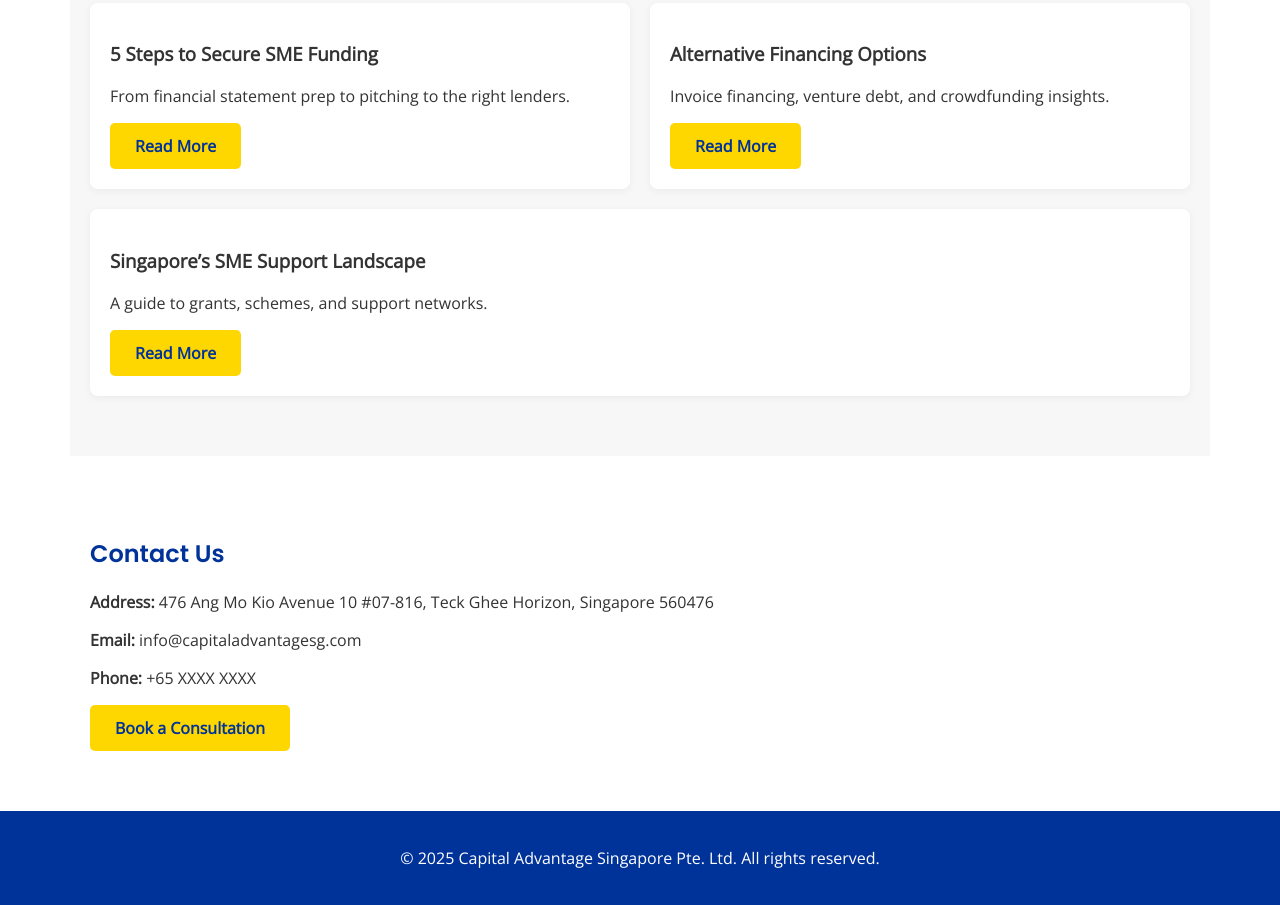
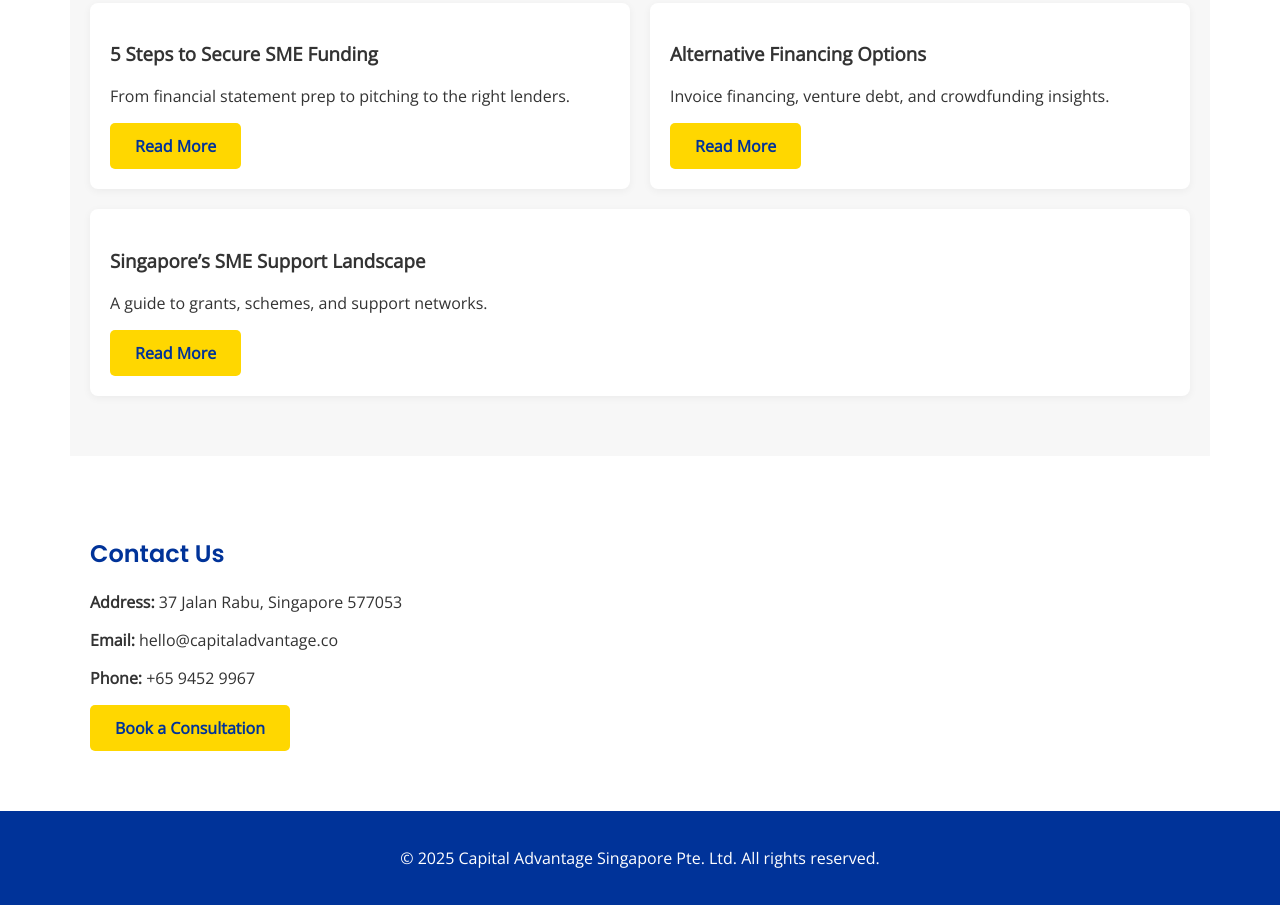
Before and after one commit to ThinkShiftDesign/capitaladvantagesg, a plain HTML site: page index.html in a window 1280 px wide. Shown: the part 2094-2999 px from the top of the page. Drawn offline with nearby package versions, Linux system fonts and the light colour scheme.

Commit message:
Update index.html

```diff
--- a/index.html
+++ b/index.html
@@ -99,10 +99,10 @@
 
 <section id="contact">
   <h2>Contact Us</h2>
-  <p><strong>Address:</strong> 476 Ang Mo Kio Avenue 10 #07-816, Teck Ghee Horizon, Singapore 560476</p>
-  <p><strong>Email:</strong> info@capitaladvantagesg.com</p>
-  <p><strong>Phone:</strong> +65 XXXX XXXX</p>
-  <a href="mailto:info@capitaladvantagesg.com" class="btn">Book a Consultation</a>
+  <p><strong>Address:</strong> 37 Jalan Rabu, Singapore 577053</p>
+  <p><strong>Email:</strong> hello@capitaladvantage.co</p>
+  <p><strong>Phone:</strong> +65 9452 9967</p>
+  <a href="mailto:hello@capitaladvantage.co" class="btn">Book a Consultation</a>
 </section>
 
 <footer>
```
